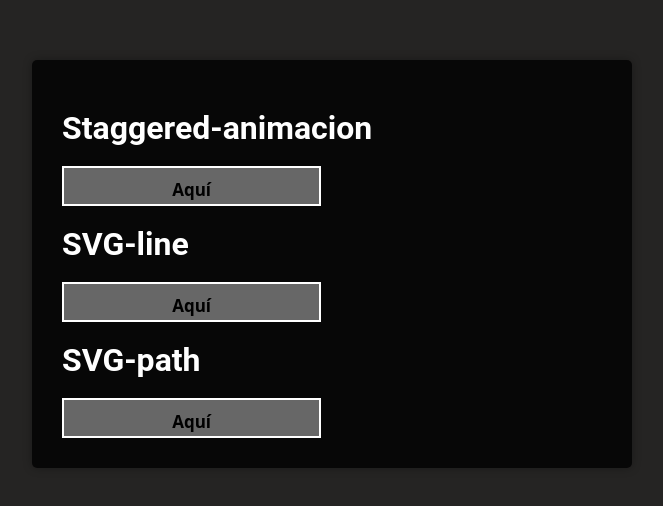
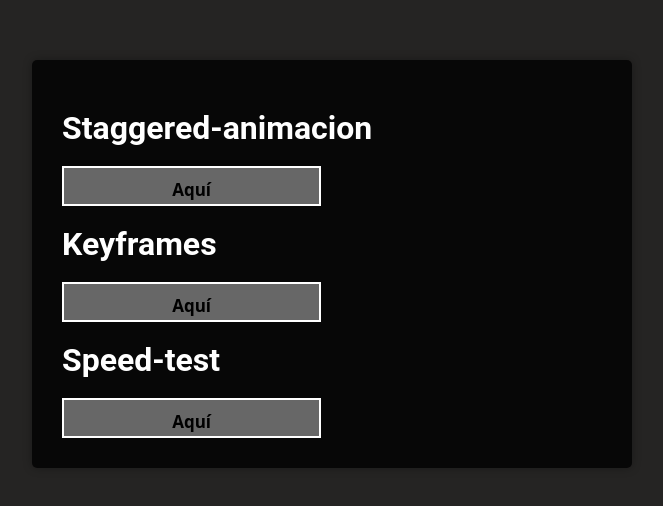
Before and after one commit to JohannaMontana/app-api-anime, a website: page index.html in a window 1280 px wide. Shown: the part 136-642 px from the top of the page, without its empty margins (308-971 px from the left). Drawn offline with Linux system fonts and the light colour scheme.

Commit message:
update files

```diff
--- a/index.html
+++ b/index.html
@@ -3,7 +3,7 @@
 <head>
 	<meta charset="UTF-8">
 	<title>Enlaces</title>
-    <link rel="stylesheet" href="css/index.css">
+    <link rel="stylesheet" href="index.css">
     <link rel="icon" type="image/png" href="img/favicon.png">
     <style type="text/css">
       h3
@@ -48,7 +48,7 @@
      </div>
      <br>
      <div class="Ejercicio">
-        <h1><b> SVG-line </b></h1>
+        <h1><b> Keyframes </b></h1>
         <br>
      </div>
      <div class="boton1">
@@ -57,7 +57,7 @@
     </div>
     <br>
     <div class="Ejercicio">
-        <h1><b> SVG-path </b></h1>
+        <h1><b> Speed-test </b></h1>
         <br>
      </div>
      <div class="boton1">
```
